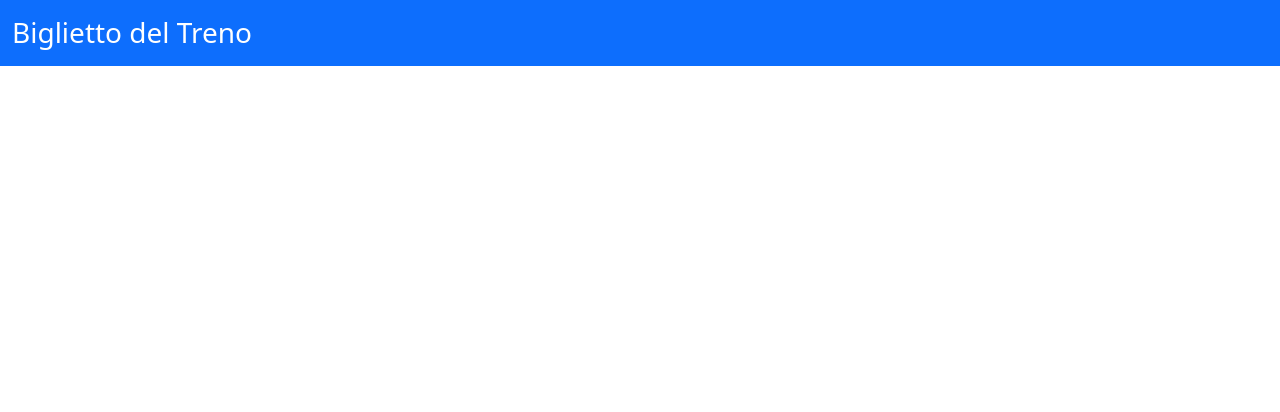
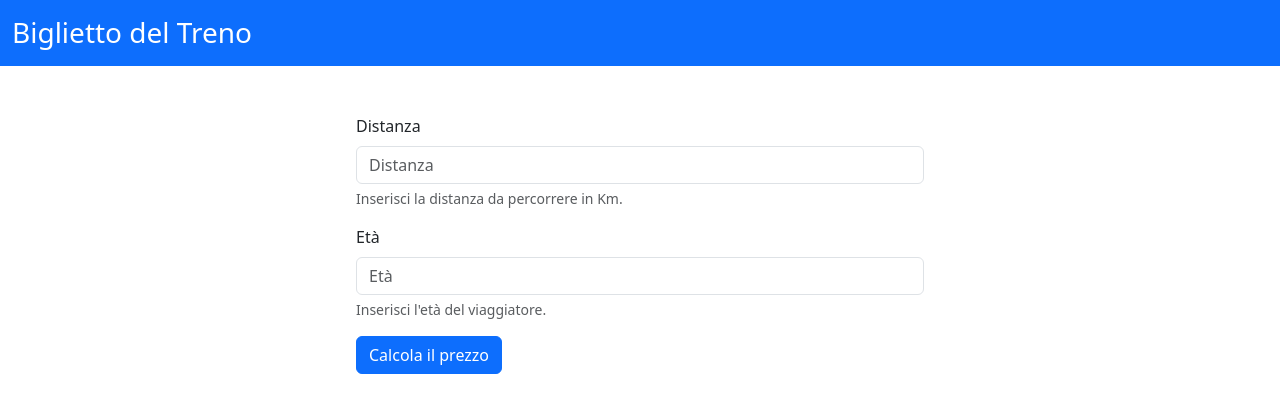
Before and after one commit to roccogiordano/js-biglietto-treno-form, a plain HTML site: page index.html in a window 1280 px wide. Drawn offline with nearby package versions, Linux system fonts and the light colour scheme.

Commit message:
feat: added ticket form

```diff
--- a/index.html
+++ b/index.html
@@ -23,6 +23,26 @@
     </header>
     <!-- /Heading -->
 
+    <!-- Ticket Form -->
+    <main>
+        <div class="container col-12 col-md-9 col-lg-6 d-flex justify-content-center mt-5">
+            <form class="col-12 px-4">
+                <div class="mb-3">
+                    <label for="inputKm" class="form-label">Distanza</label>
+                    <input type="number" class="form-control" id="inputKm" step="0.5" min="0.5" max="100000" placeholder="Distanza" aria-describedby="inputKmHelp">
+                    <div id="inputKmHelp" class="form-text">Inserisci la distanza da percorrere in Km.</div>
+                </div>
+                <div class="mb-3">
+                    <label for="inputAge" class="form-label">Età</label>
+                    <input type="number" class="form-control" id="inputAge" step="1" min="1" max="123" placeholder="Età" aria-describedby="inputAgeHelp">
+                    <div id="inputKmHelp" class="form-text">Inserisci l'età del viaggiatore.</div>
+                </div>
+                <button type="submit" class="btn btn-primary">Calcola il prezzo</button>
+            </form>
+        </div>
+    </main>
+    <!-- /Ticket Form -->
+
     <!-- JS Link -->
     <script src="./main.js"></script>
     <!-- /JS Link -->
```
